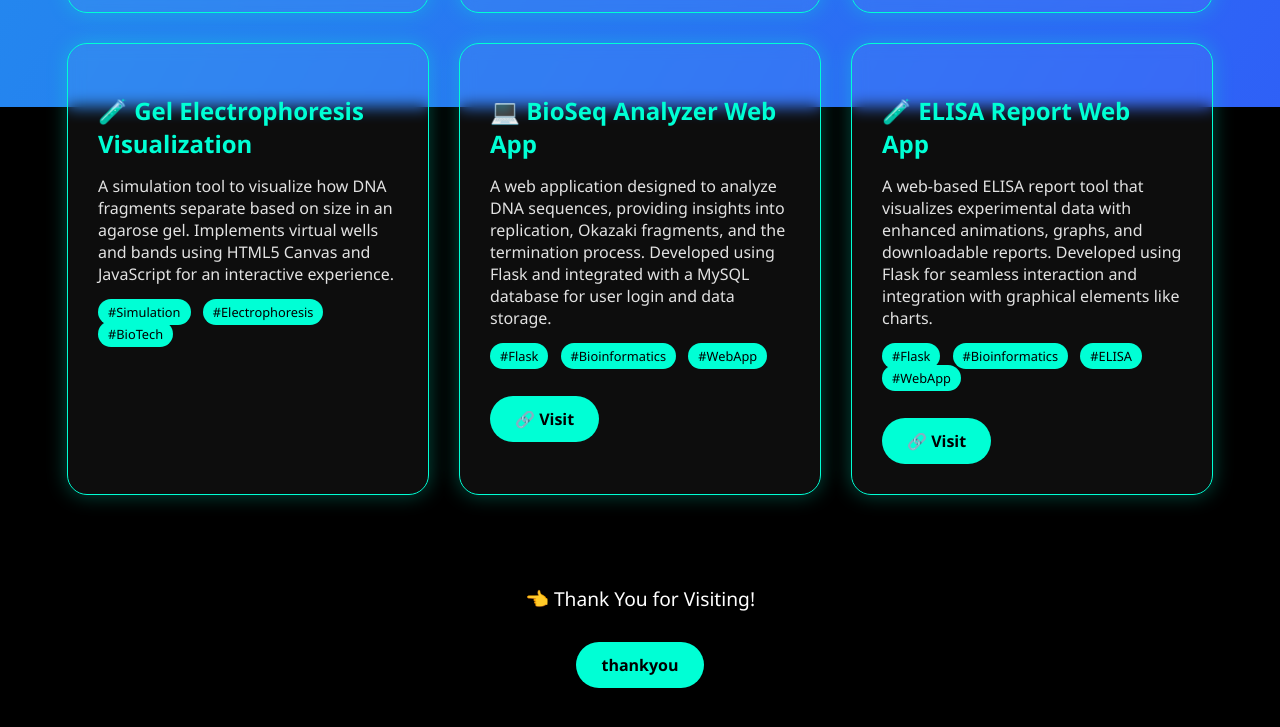
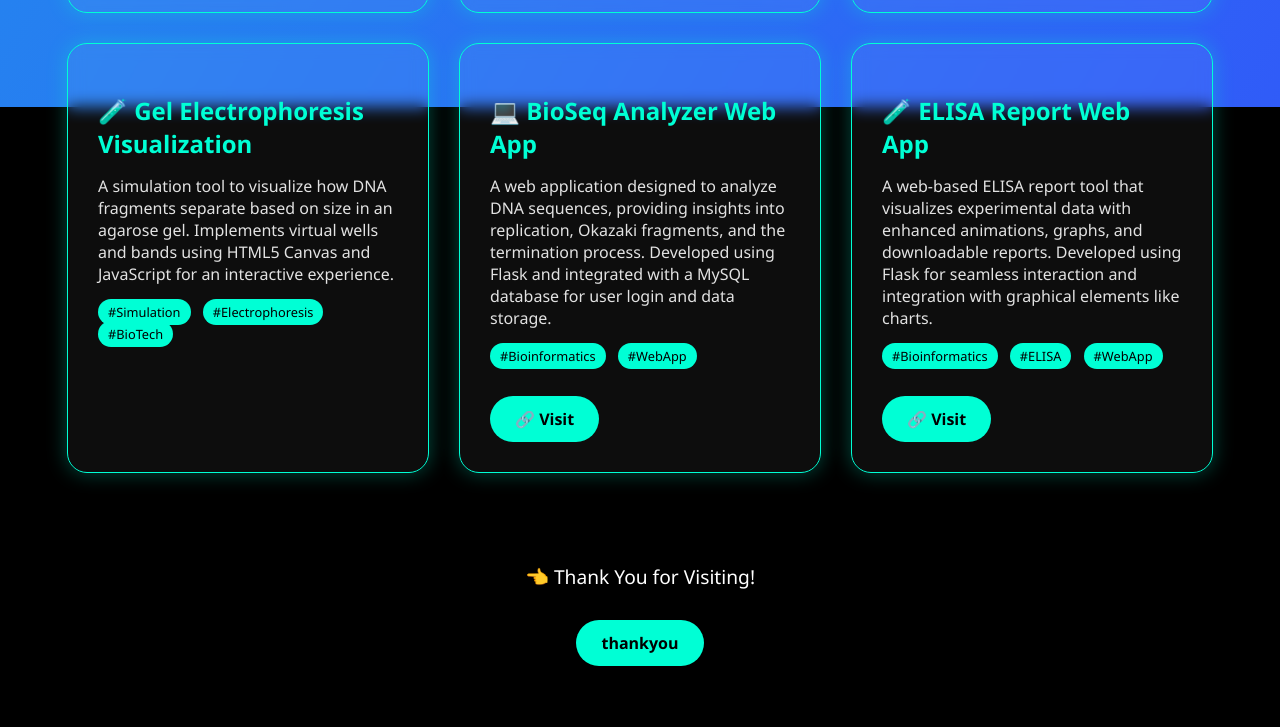
Before and after one commit to madhuravishe/madhuravishe, a plain HTML site: page project.html in a window 1280 px wide. Shown: the part 693-1420 px from the top of the page. Drawn offline with Linux system fonts and the light colour scheme.

Commit message:
Update project.html

```diff
--- a/project.html
+++ b/project.html
@@ -77,7 +77,6 @@
   <p>
     A web application designed to analyze DNA sequences, providing insights into replication, Okazaki fragments, and the termination process. Developed using Flask and integrated with a MySQL database for user login and data storage.
   </p>
-  <span class="tag">#Flask</span>
   <span class="tag">#Bioinformatics</span>
   <span class="tag">#WebApp</span>
   <br />
@@ -90,7 +89,6 @@
       <p>
         A web-based ELISA report tool that visualizes experimental data with enhanced animations, graphs, and downloadable reports. Developed using Flask for seamless interaction and integration with graphical elements like charts.
       </p>
-      <span class="tag">#Flask</span>
       <span class="tag">#Bioinformatics</span>
       <span class="tag">#ELISA</span>
       <span class="tag">#WebApp</span>
```
